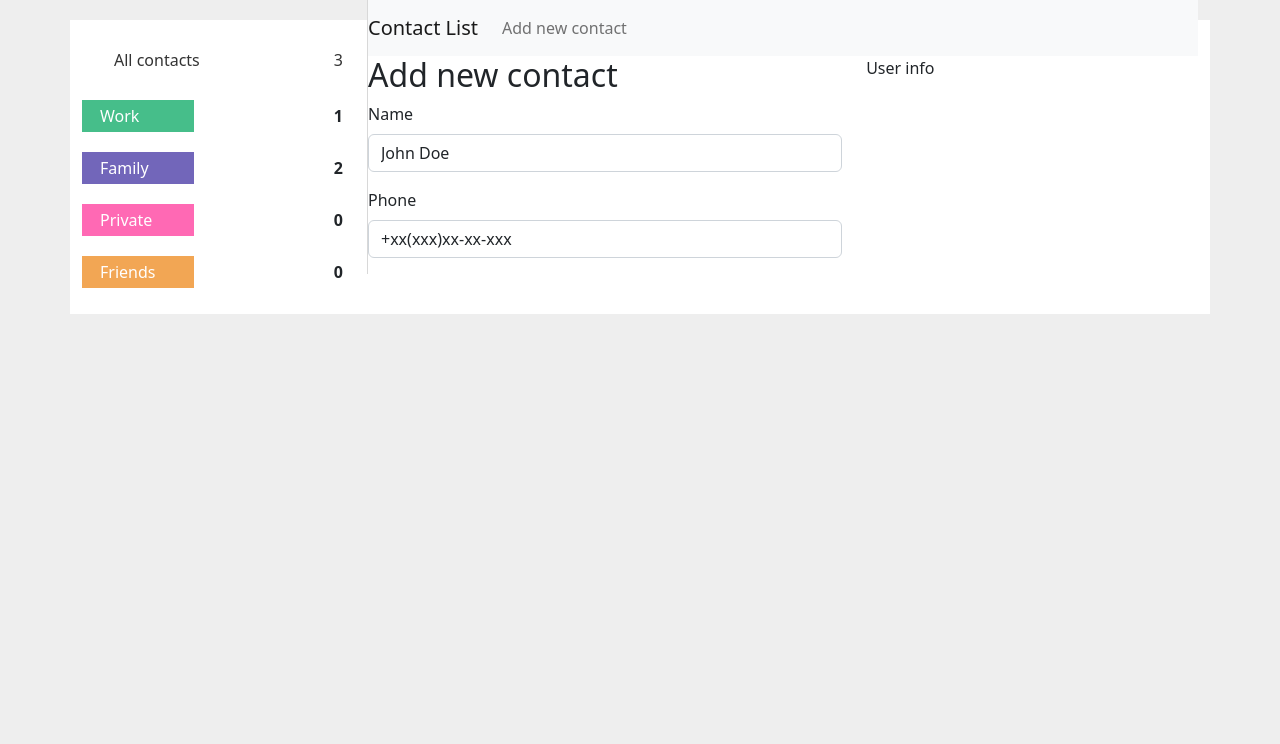
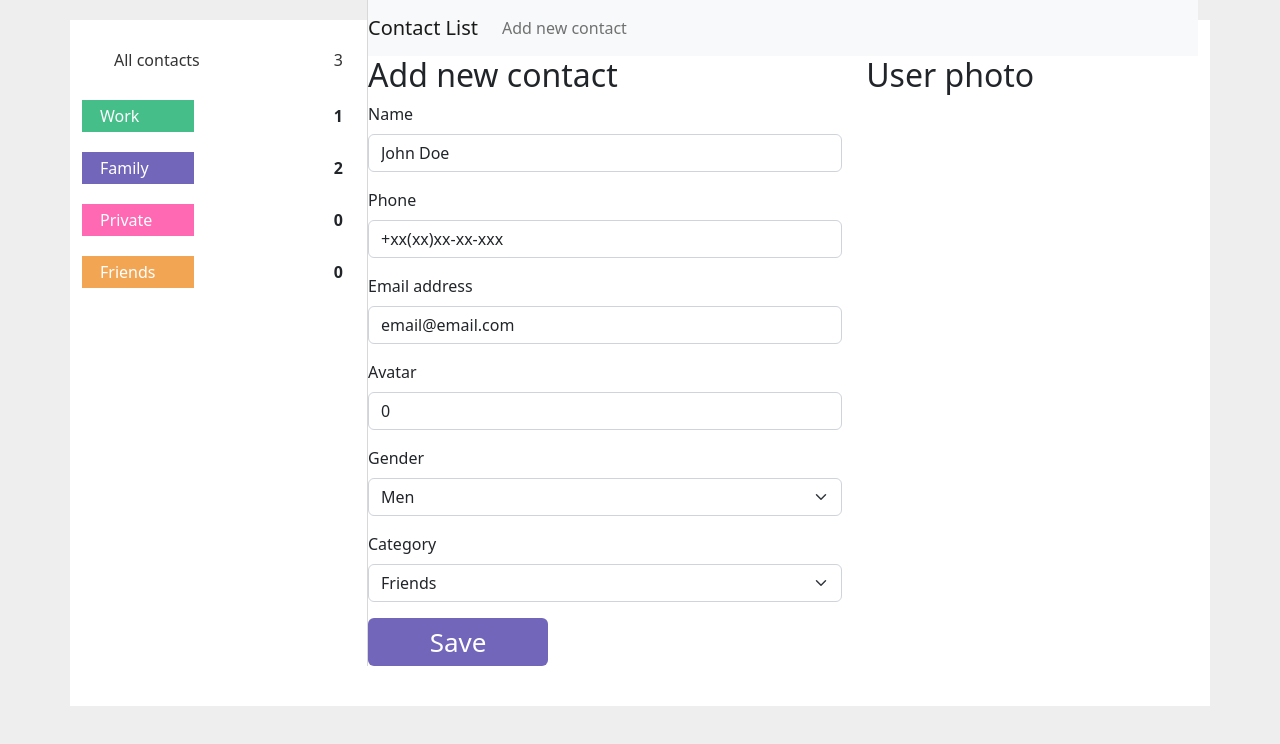
Before and after one commit to macnaer/PD123, a React (Create React App) app: page /add-contact in a window 1280 px wide. Shown: the top 744 px of the page. Built offline with nearby package versions, Linux system fonts and the light colour scheme.

Commit message:
add new contact

```diff
--- a/package.json
+++ b/package.json
@@ -14,6 +14,7 @@
     "react-dom": "^18.2.0",
     "react-router-dom": "^6.6.2",
     "react-scripts": "5.0.1",
+    "uuid": "^9.0.0",
     "web-vitals": "^2.1.4"
   },
   "scripts": {
--- a/src/App.js
+++ b/src/App.js
@@ -1,15 +1,17 @@
+import React from "react";
+import { v4 as uuidv4 } from "uuid";
+import { Routes, Route, Router } from "react-router-dom";
 // Components
 import Sidebar from "./components/sidebar/sidebar";
 import ContactList from "./components/contact-list/contact-list";
-import React from "react";
-import { Routes, Route, Router } from "react-router-dom";
+
 import AddContact from "./components/addContact/addContact";
 import Header from "./components/header/header";
 class App extends React.Component {
   state = {
     contactList: [
       {
-        id: 1,
+        id: uuidv4(),
         name: "Alexander Verdnam",
         phone: "+1-800-600-9898",
         email: "example@gmail.com",
@@ -18,7 +20,7 @@ class App extends React.Component {
         category: "Work",
       },
       {
-        id: 2,
+        id: uuidv4(),
         name: "Emma Vatson",
         phone: "+9-456-600-9898",
         email: "emma@gmail.com",
@@ -27,7 +29,7 @@ class App extends React.Component {
         category: "Family",
       },
       {
-        id: 3,
+        id: uuidv4(),
         name: "Bill Vatson",
         phone: "+9-456-600-1234",
         email: "bill@gmail.com",
@@ -45,6 +47,16 @@ class App extends React.Component {
     const part1 = tmpList.slice(0, index);
     const part2 = tmpList.slice(index + 1);
     tmpList = [...part1, ...part2];
+
+    this.setState({
+      contactList: tmpList,
+    });
+  };
+
+  onAddNewContact = (newContact) => {
+    const { contactList } = this.state;
+    const tmpList = contactList.slice();
+    tmpList.unshift(newContact);
 
     this.setState({
       contactList: tmpList,
@@ -72,7 +84,12 @@ class App extends React.Component {
                       />
                     }
                   />
-                  <Route path="/add-contact" element={<AddContact />} />
+                  <Route
+                    path="/add-contact"
+                    element={
+                      <AddContact onAddNewContact={this.onAddNewContact} />
+                    }
+                  />
                 </Routes>
               </div>
             </div>
--- a/src/components/addContact/addContact.js
+++ b/src/components/addContact/addContact.js
@@ -1,44 +1,142 @@
 import React, { useState } from "react";
+import { v4 as uuidv4 } from "uuid";
+import { Navigate } from "react-router-dom";
 
-const AddContact = () => {
+const AddContact = ({ onAddNewContact }) => {
   const [name, setName] = useState("John Doe");
-  const [phone, setPhone] = useState("+xx(xxx)xx-xx-xxx");
+  const [phone, setPhone] = useState("+xx(xx)xx-xx-xxx");
+  const [email, setEmail] = useState("email@email.com");
+  const [avatar, setAvatar] = useState(0);
+  const [gender, setGender] = useState("men");
+  const [category, setCategory] = useState("Friends");
+  const [isRedirect, setIsRedicrect] = useState(false);
 
   const onGetName = (event) => {
     setName(event.target.value);
   };
-
   const onGetPhone = (event) => {
     setPhone(event.target.value);
   };
+  const onGetEmail = (event) => {
+    setEmail(event.target.value);
+  };
+  const onGetAvatar = (event) => {
+    setAvatar(event.target.value);
+  };
+  const onGetGender = (event) => {
+    setGender(event.target.value);
+  };
+  const onGetCategory = (event) => {
+    setCategory(event.target.value);
+  };
+
+  const onSave = (event) => {
+    event.preventDefault();
+
+    const newContact = {
+      id: uuidv4(),
+      name,
+      phone,
+      email,
+      avatar,
+      gender,
+      category,
+    };
+
+    onAddNewContact(newContact);
+    setIsRedicrect(true);
+  };
+
+  if (isRedirect) {
+    return <Navigate to={"/"} />;
+  }
 
   return (
+    <>
       <div className="row">
         <div className="col-7">
           <h2>Add new contact</h2>
-        <form>
+          <form onSubmit={onSave}>
             <div className="mb-3">
-            <div className="form-label">Name</div>
+              <label className="form-label">Name</label>
               <input
                 type="text"
                 className="form-control"
+                onChange={onGetName}
                 value={name}
-              onChange={onGetName}
               />
             </div>
             <div className="mb-3">
-            <div className="form-label">Phone</div>
+              <label className="form-label">Phone</label>
               <input
                 type="text"
                 className="form-control"
+                onChange={onGetPhone}
                 value={phone}
-              onChange={onGetPhone}
               />
             </div>
-        </form>
+            <div className="mb-3">
+              <label htmlFor="exampleInputEmail1" className="form-label">
+                Email address
+              </label>
+              <input
+                type="email"
+                className="form-control"
+                id="exampleInputEmail1"
+                aria-describedby="emailHelp"
+                onChange={onGetEmail}
+                value={email}
+              />
             </div>
-      <div className="col-5">User info</div>
+            <div className="mb-3">
+              <label className="form-label">Avatar</label>
+              <input
+                type="number"
+                min={0}
+                max={99}
+                className="form-control"
+                onChange={onGetAvatar}
+                value={avatar}
+              />
             </div>
+            <div className="mb-3">
+              <label className="form-label">Gender</label>
+              <select
+                className="form-select"
+                aria-label="Default select example"
+                onChange={onGetGender}
+                defaultValue={gender}
+              >
+                <option value>Select gender</option>
+                <option value="men">Men</option>
+                <option value="women">Women</option>
+              </select>
+            </div>
+            <div className="mb-3">
+              <label className="form-label">Category</label>
+              <select
+                className="form-select"
+                aria-label="Default select example"
+                onChange={onGetCategory}
+                defaultValue={category}
+              >
+                <option value>Select category</option>
+                <option value="Work">Work</option>
+                <option value="Family">Family</option>
+                <option value="Private">Private</option>
+                <option value="Friends">Friends</option>
+              </select>
+            </div>
+            <button type="submit" className="btn btn-primary">
+              Save
+            </button>
+          </form>{" "}
+        </div>
+        <div className="col-5">
+          <h2>User photo</h2>
+        </div>
+      </div>
+    </>
   );
 };
 
```
Also changed, not shown: 1 other file (tests, documents, lock files or other folders). Lines whose indentation alone changed are shown as unchanged.
